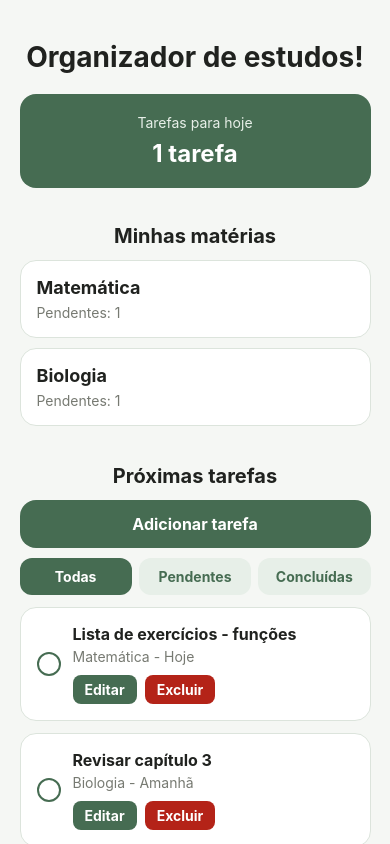
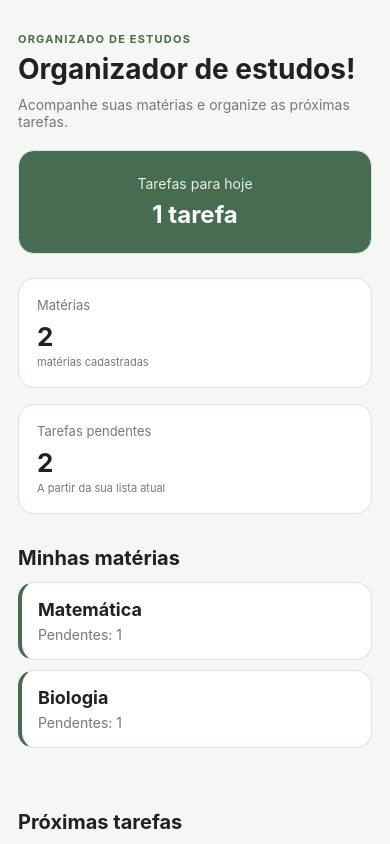
Before and after one commit to LuisAgrizzi/study-planner-organizador-de-estudos-, a React Native app in the folder mobile/: screen / in a window 390 px wide. Built offline with nearby package versions, Linux system fonts and the light colour scheme.

Commit message:
Ajusta layout responsivo do dashboard

```diff
--- a/mobile/App.js
+++ b/mobile/App.js
@@ -5,14 +5,7 @@ import { StatusBar } from 'expo-status-bar';
 import { useState } from 'react';
 
 // Importa os componentes usados para montar e estilizar a tela
-import {
-  TextInput,
-  Pressable,
-  ScrollView,
-  StyleSheet,
-  Text,
-  View,
-} from 'react-native';
+import { Pressable, ScrollView, StyleSheet, Text, TextInput, useWindowDimensions, View } from 'react-native';
 
 // Tarefas de exemplo exibidas quando o aplicativo é aberto
 const tasks = [
@@ -42,6 +35,8 @@ const formatTaskDate = (date) => {
 
 // Componente principal do aplicativo
 export default function App() {
+  const { width } = useWindowDimensions();
+  const isWideScreen = width >= 1024;
   // Dados da lista e do formulário de tarefas
   const [taskList, setTaskList] = useState(tasks);
   const [showForm, setShowForm] = useState(false);
@@ -114,6 +109,16 @@ export default function App() {
     );
   };
 
+  // Limpa o formulário e sai do modo de edição
+  const handleCancelForm = () => {
+    setNewTaskName('');
+    setNewTaskSubject('');
+    setNewTaskDate('');
+    setFormError('');
+    setEditingTaskId(null);
+    setShowForm(false);
+  };
+
   // Carrega os dados da tarefa selecionada no formulário
   const handleEditTask = (task) => {
     setNewTaskName(task.name);
@@ -137,6 +142,7 @@ export default function App() {
   ).length;
   // Lista as matérias sem repetir nomes
   const subjectList = [...new Set(taskList.map((task) => task.subject))];
+  const pendingTaskCount = taskList.filter((task) => !task.completed).length;
 
   // Aplica o filtro escolhido à lista de tarefas
   const filteredTasks = taskList.filter((task) => {
@@ -148,20 +154,51 @@ export default function App() {
     // Área rolável que contém o conteúdo da tela
     <ScrollView contentContainerStyle={styles.container}>
 
-      {/* Título do aplicativo */}
+      <View style={styles.pageContent}>
+        <View style={styles.header}>
+          <Text style={styles.eyebrow}>ORGANIZADO DE ESTUDOS</Text>
           <Text style={styles.title}>Organizador de estudos!</Text>
-      {/* Caixa verde que resume as tarefas do dia */}
-      <View style={styles.summaryCard}>
+          <Text style={styles.subtitle}>
+            Acompanhe suas matérias e organize as próximas tarefas.
+          </Text>
+        </View>
+
+        <View style={[styles.metricsRow, isWideScreen && styles.metricsRowWide]}>
+          <View style={[styles.metricCard, styles.summaryCard, isWideScreen && styles.metricCardWide]}>
             <Text style={styles.summaryLabel}>Tarefas para hoje</Text>
             <Text style={styles.summaryNumber}>
               {taskTodayCount} {taskTodayCount === 1 ? 'tarefa' : 'tarefas'}
             </Text>
           </View>
+          <View style={[styles.metricCard, isWideScreen && styles.metricCardWide]}>
+            <Text style={styles.metricLabel}>Matérias</Text>
+            <Text style={styles.metricValue}>{subjectList.length}</Text>
+            <Text style={styles.metricHint}>
+              {subjectList.length === 1 ? 'matéria cadastrada' : 'matérias cadastradas'}
+            </Text>
+          </View>
+          <View style={[styles.metricCard, isWideScreen && styles.metricCardWide]}>
+            <Text style={styles.metricLabel}>Tarefas pendentes</Text>
+            <Text style={styles.metricValue}>{pendingTaskCount}</Text>
+            <Text style={styles.metricHint}>A partir da sua lista atual</Text>
+          </View>
+        </View>
 
+        <View style={[styles.dashboardGrid, isWideScreen && styles.dashboardGridWide]}>
+
+          <View style={[styles.subjectsColumn, isWideScreen && styles.subjectsColumnWide]}>
             {/* Título da seção de matérias */}
             <Text style={styles.sectionTitle}>Minhas matérias</Text>
             {/* Caixa para cada matéria */}
-      {subjectList.map((subject) => {
+            {subjectList.length === 0 ? (
+              <View style={styles.emptyState}>
+                <Text style={styles.emptyStateTitle}>Nenhuma matéria cadastrada</Text>
+                <Text style={styles.emptyStateText}>
+                  Adicione uma tarefa para começar.
+                </Text>
+              </View>
+            ) : (
+              subjectList.map((subject) => {
                 // Conta as tarefas desta matéria que ainda estão pendentes
                 const pendingCount = taskList.filter(
                   (task) => task.subject === subject && !task.completed
@@ -173,7 +210,10 @@ export default function App() {
                     <Text style={styles.subjectInfo}>Pendentes: {pendingCount}</Text>
                   </View>
                 );
-      })}
+              })
+            )}
+          </View>
+          <View style={[styles.tasksColumn, isWideScreen && styles.tasksColumnWide]}>
 
             {/* Título da lista de tarefas */}
             <Text style={styles.sectionTitle}>Próximas tarefas</Text>
@@ -181,13 +221,18 @@ export default function App() {
             {/* Botão para abrir ou fechar o formulário */}
             <Pressable
               style={styles.formButton}
-        onPress={() => setShowForm(!showForm)}
+              onPress={showForm ? handleCancelForm : () => setShowForm(true)}
             >
-        <Text style={styles.formButtonText}>Adicionar tarefa</Text>
+              <Text style={styles.formButtonText}>
+                {showForm ? 'Cancelar' : 'Adicionar tarefa'}
+              </Text>
             </Pressable>
             {/* Formulário para adicionar ou editar uma tarefa */}
             {showForm && (
               <View>
+                <Text style={styles.formTitle}>
+                  {editingTaskId ? 'Editar tarefa' : 'Nova tarefa'}
+                </Text>
                 <TextInput
                   style={styles.taskInput}
                   placeholder="Digite o nome da nova tarefa"
@@ -373,7 +418,8 @@ export default function App() {
             </View>
 
             {/* Lista de tarefas */}
-      {filteredTasks.map((task) => (
+            {filteredTasks.length > 0 ? (
+              filteredTasks.map((task) => (
                 <View key={task.id} style={styles.taskCard}>
                   <Pressable
                     style={[
@@ -422,27 +468,121 @@ export default function App() {
                     </View>
                   </View>
                 </View>
-      ))}
+              ))
+            ) : (
+              <View style={styles.emptyState}>
+                <Text style={styles.emptyStateTitle}>
+                  {taskFilter === 'completed'
+                    ? 'Nenhuma tarefa concluída ainda'
+                    : taskFilter === 'pending'
+                      ? 'Nenhuma tarefa pendente'
+                      : 'Nenhuma tarefa cadastrada'}
+                </Text>
+                <Text style={styles.emptyStateText}>
+                  Adicione uma tarefa para começar.
+                </Text>
+              </View>
+            )}
 
             {/* Define a aparência da barra de status do sistema */}
             <StatusBar style="auto" />
+          </View>
+        </View>
+      </View>
     </ScrollView>
   );
 }
 
 // Guarda os estilos usados pelos elementos acima
 const styles = StyleSheet.create({
+  pageContent: {
+    width: '100%',
+    maxWidth: 1180,
+  },
+  header: {
+    marginBottom: 20,
+  },
+  eyebrow: {
+    color: '#466C52',
+    fontSize: 11,
+    fontWeight: '700',
+    letterSpacing: 1.2,
+    marginBottom: 6,
+  },
+  subtitle: {
+    color: '#777A72',
+    fontSize: 14,
+    marginTop: 6,
+  },
+  metricsRow: {
+    width: '100%',
+    gap: 16,
+    marginBottom: 4,
+  },
+  metricsRowWide: {
+    flexDirection: 'row',
+  },
+  metricCard: {
+    width: '100%',
+    minHeight: 104,
+    backgroundColor: '#FFFFFF',
+    borderWidth: 1,
+    borderColor: '#DCE4DC',
+    borderRadius: 16,
+    padding: 18,
+    justifyContent: 'center',
+  },
+  metricCardWide: {
+    flex: 1,
+    minWidth: 0,
+  },
+  metricLabel: {
+    color: '#777A72',
+    fontSize: 13,
+  },
+  metricValue: {
+    color: '#20221F',
+    fontSize: 26,
+    fontWeight: '700',
+    marginTop: 8,
+  },
+  metricHint: {
+    color: '#777A72',
+    fontSize: 11,
+    marginTop: 3,
+  },
+  dashboardGrid: {
+    width: '100%',
+    gap: 24,
+  },
+  dashboardGridWide: {
+    flexDirection: 'row',
+    alignItems: 'flex-start',
+  },
+  subjectsColumn: {
+    width: '100%',
+  },
+  subjectsColumnWide: {
+    flex: 1,
+    minWidth: 0,
+  },
+  tasksColumn: {
+    width: '100%',
+  },
+  tasksColumnWide: {
+    flex: 2,
+    minWidth: 0,
+  },
   // Aparência do título principal
   title: {
     color: '#20221F',
     fontSize: 28,
     fontWeight: '700',
-    marginBottom: 20,
+    marginBottom: 4,
   },
   // Aparência da caixa de resumo
   summaryCard: {
-    width: '90%',
-    maxWidth: 520,
+    width: '100%',
     backgroundColor: '#466C52',
     borderRadius: 16,
     padding: 20,
@@ -466,13 +606,45 @@ const styles = StyleSheet.create({
     marginTop: 28,
     marginBottom: 12,
   },
-  // Aparência do cartão de cada matéria
-  subjectCard: {
-    width: '90%',
-    maxWidth: 520,
+  // Título que indica se o formulário está criando ou editando
+  formTitle: {
+    width: '100%',
+    color: '#20221F',
+    fontSize: 18,
+    fontWeight: '700',
+    marginBottom: 12,
+  },
+  // Mensagem exibida quando uma lista ainda não tem itens
+  emptyState: {
+    width: '100%',
     backgroundColor: '#FFFFFF',
     borderWidth: 1,
     borderColor: '#DCE4DC',
+    borderRadius: 16,
+    padding: 20,
+    marginBottom: 12,
+    alignItems: 'center',
+  },
+  emptyStateTitle: {
+    color: '#20221F',
+    fontSize: 16,
+    fontWeight: '700',
+    textAlign: 'center',
+  },
+  emptyStateText: {
+    color: '#777A72',
+    fontSize: 14,
+    marginTop: 6,
+    textAlign: 'center',
+  },
+  // Aparência do cartão de cada matéria
+  subjectCard: {
+    width: '100%',
+    backgroundColor: '#FFFFFF',
+    borderWidth: 1,
+    borderColor: '#DCE4DC',
+    borderLeftWidth: 4,
+    borderLeftColor: '#466C52',
     borderRadius: 16,
     padding: 16,
     marginBottom: 10,
@@ -491,19 +663,19 @@ const styles = StyleSheet.create({
   },
   // Aparência dos campos de texto do formulário
   taskInput: {
-    width: '90%',
-    maxWidth: 520,
+    width: '100%',
     backgroundColor: '#FFFFFF',
     borderWidth: 1,
     borderColor: '#D8DDD8',
+    minHeight: 48,
+    fontSize: 16,
     borderRadius: 16,
     padding: 14,
     marginBottom: 10,
   },
   // Organiza as opções de data lado a lado
   dateOptions: {
-    width: '90%',
-    maxWidth: 520,
+    width: '100%',
     flexDirection: 'row',
     marginBottom: 10,
   },
@@ -535,6 +707,8 @@ const styles = StyleSheet.create({
     width: '90%',
     maxWidth: 360,
     backgroundColor: '#FFFFFF',
+    borderWidth: 1,
+    borderColor: '#DCE4DC',
     borderRadius: 16,
     padding: 10,
     marginBottom: 10,
@@ -609,8 +783,7 @@ const styles = StyleSheet.create({
   // Aparência dos botões do formulário
   formButton: {
     backgroundColor: '#466C52',
-    width: '90%',
-    maxWidth: 520,
+    width: '100%',
     borderRadius: 16,
     padding: 14,
     marginBottom: 10,
@@ -623,14 +796,13 @@ const styles = StyleSheet.create({
     fontWeight: '700',
   },
   formErrorText: {
-    color: '#FF0000',
+    color: '#B42318',
     fontSize: 14,
     marginBottom: 10,
   },
   // Organiza os botões de filtro em uma linha
   filterRow: {
-    width: '90%',
-    maxWidth: 520,
+    width: '100%',
     flexDirection: 'row',
     justifyContent: 'space-between',
     marginBottom: 12,
@@ -692,11 +864,12 @@ const styles = StyleSheet.create({
 
   // Aparência da caixa de tarefa
   taskCard: {
-    width: '90%',
-    maxWidth: 520,
+    width: '100%',
     backgroundColor: '#FFFFFF',
     borderWidth: 1,
     borderColor: '#DCE4DC',
+    borderLeftWidth: 4,
+    borderLeftColor: '#466C52',
     borderRadius: 16,
     padding: 16,
     marginBottom: 12,
@@ -749,8 +922,9 @@ const styles = StyleSheet.create({
   container: {
     flexGrow: 1,
     backgroundColor: '#F5F7F4',
-    paddingTop: 40,
+    paddingTop: 32,
     paddingBottom: 32,
+    paddingHorizontal: 18,
     alignItems: 'center',
     justifyContent: 'flex-start',
   },
--- a/mobile/app.json
+++ b/mobile/app.json
@@ -19,6 +19,11 @@
     },
     "web": {
       "favicon": "./assets/favicon.png"
-    }
+    },
+    "plugins": [
+      "expo-router",
+      "expo-status-bar"
+    ],
+    "scheme": "organizado-estudos"
   }
 }
--- /dev/null
+++ b/mobile/src/app/_layout.js
@@ -0,0 +1,5 @@
+import { Stack } from 'expo-router';
+
+export default function RootLayout() {
+  return <Stack screenOptions={{ headerShown: false }} />;
+}
--- /dev/null
+++ b/mobile/src/app/index.js
@@ -0,0 +1,3 @@
+import App from '../../App';
+
+export default App;
```
Also changed, not shown: mobile/package.json (+7 -1 lines), 1 other file (tests, documents, lock files or other folders). Lines whose indentation alone changed are shown as unchanged.
